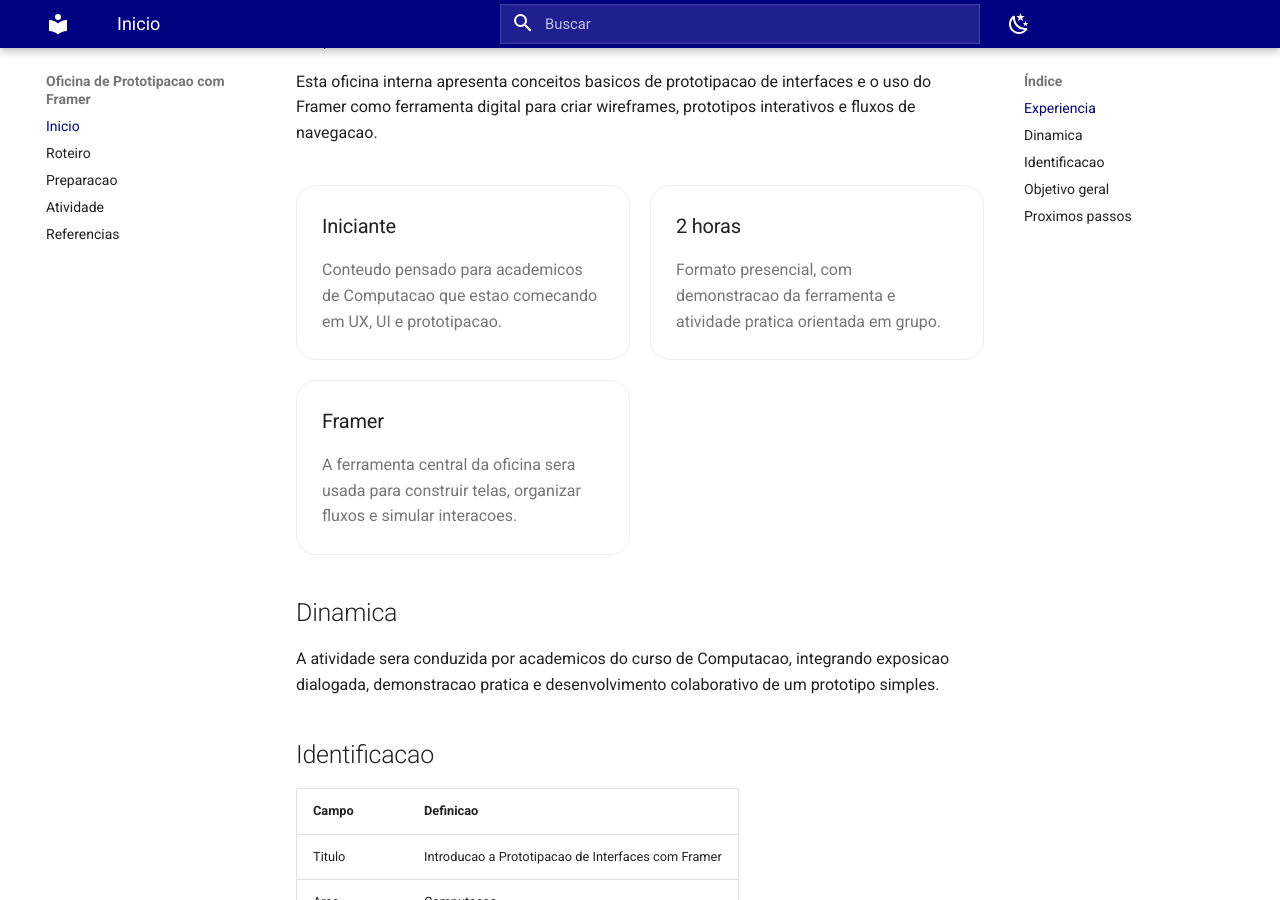
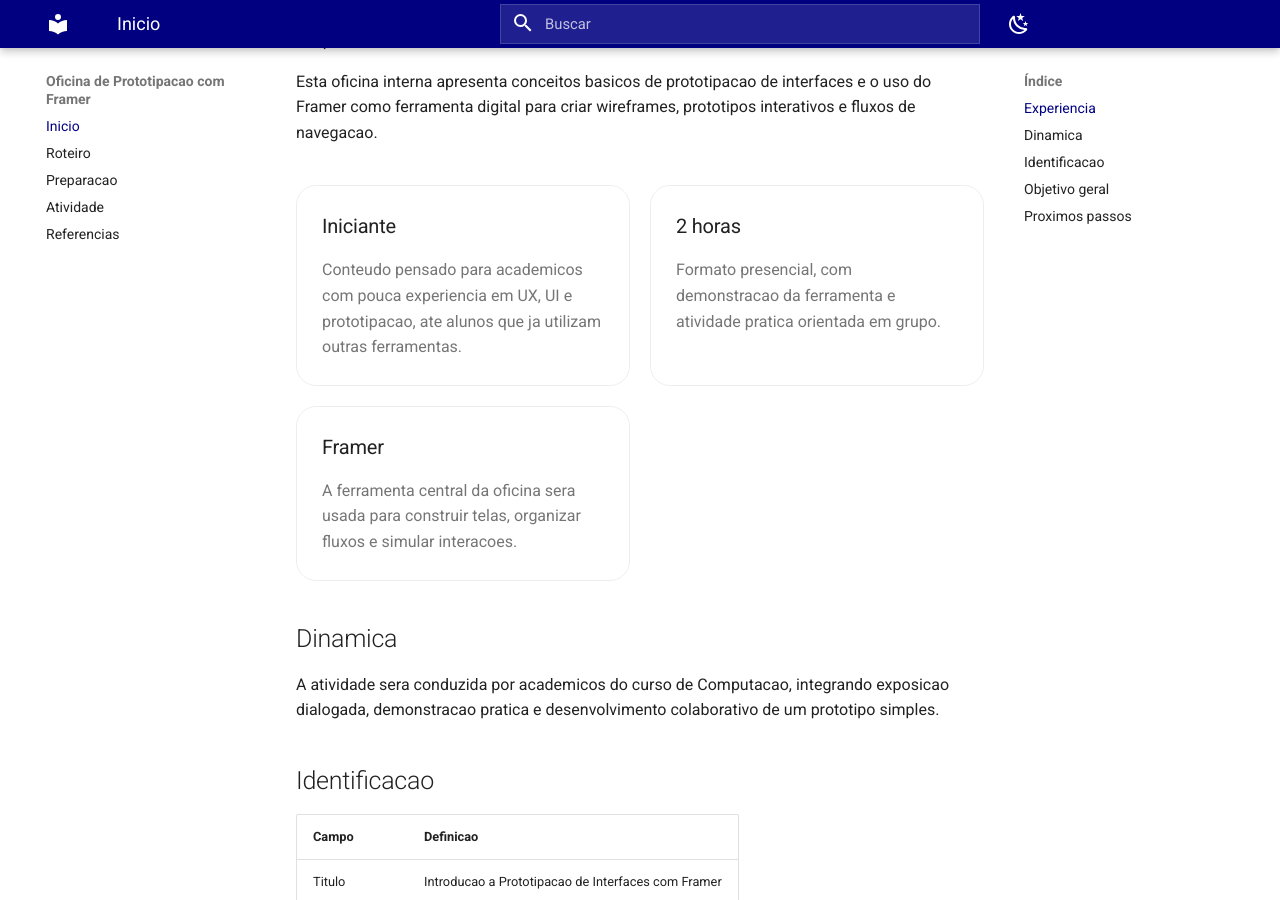
Before and after one commit to AndersonReiner/oficina-framer, an MkDocs documentation site: the page built from docs/index.md, in a window 1280 px wide and 900 px high, scrolled down 612 px. Built offline with MkDocs 1.6.1 and Material for MkDocs 9.7.7, drawn with Linux system fonts in a browser that asks for light colours.

Commit message:
copy: refine target audience description

```diff
--- a/docs/index.md
+++ b/docs/index.md
@@ -19,7 +19,7 @@ Esta oficina interna apresenta conceitos basicos de prototipacao de interfaces e
 <div class="landing-grid">
   <article class="landing-card">
     <h3>Iniciante</h3>
-    <p>Conteudo pensado para academicos de Computacao que estao comecando em UX, UI e prototipacao.</p>
+    <p>Conteudo pensado para academicos com pouca experiencia em UX, UI e prototipacao, ate alunos que ja utilizam outras ferramentas.</p>
   </article>
   <article class="landing-card">
     <h3>2 horas</h3>
```
